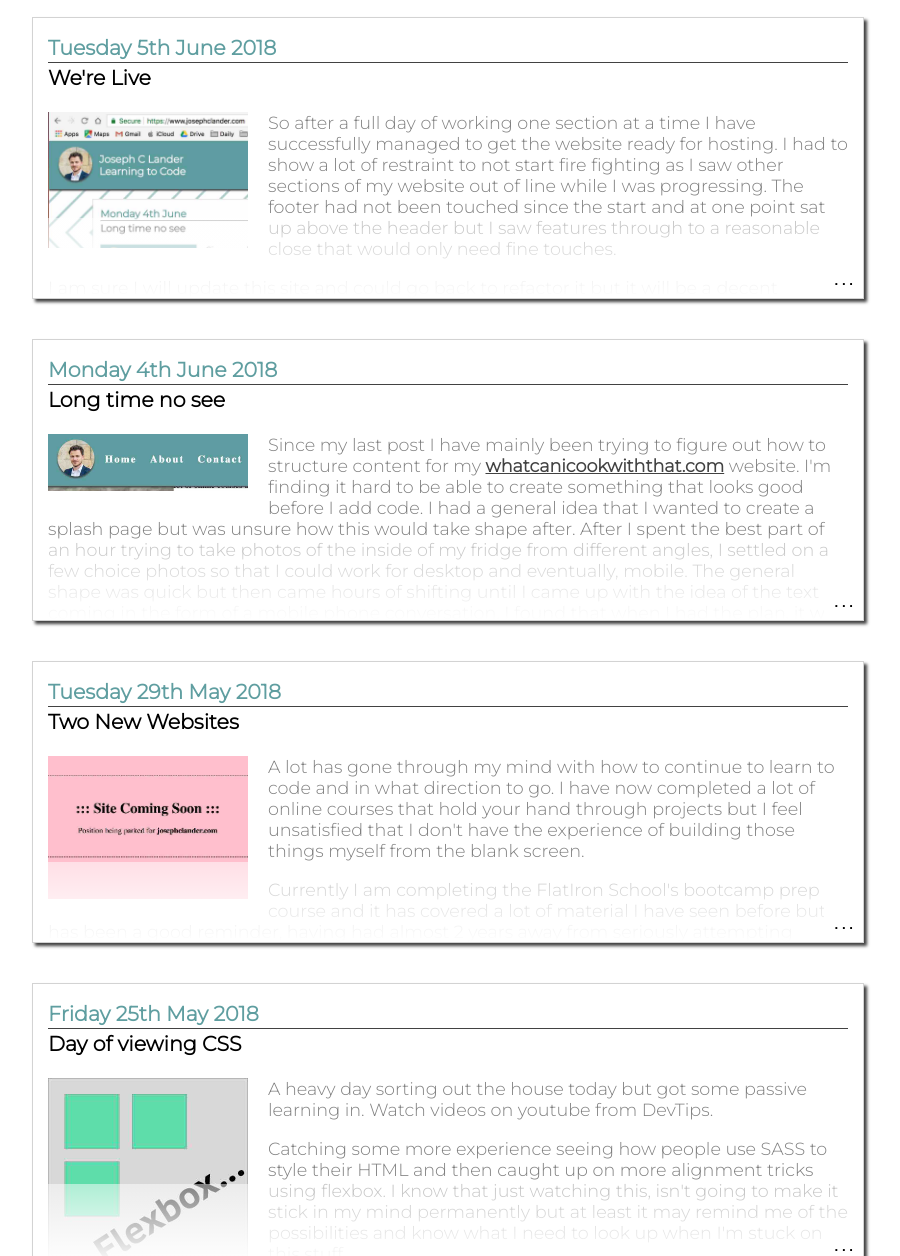
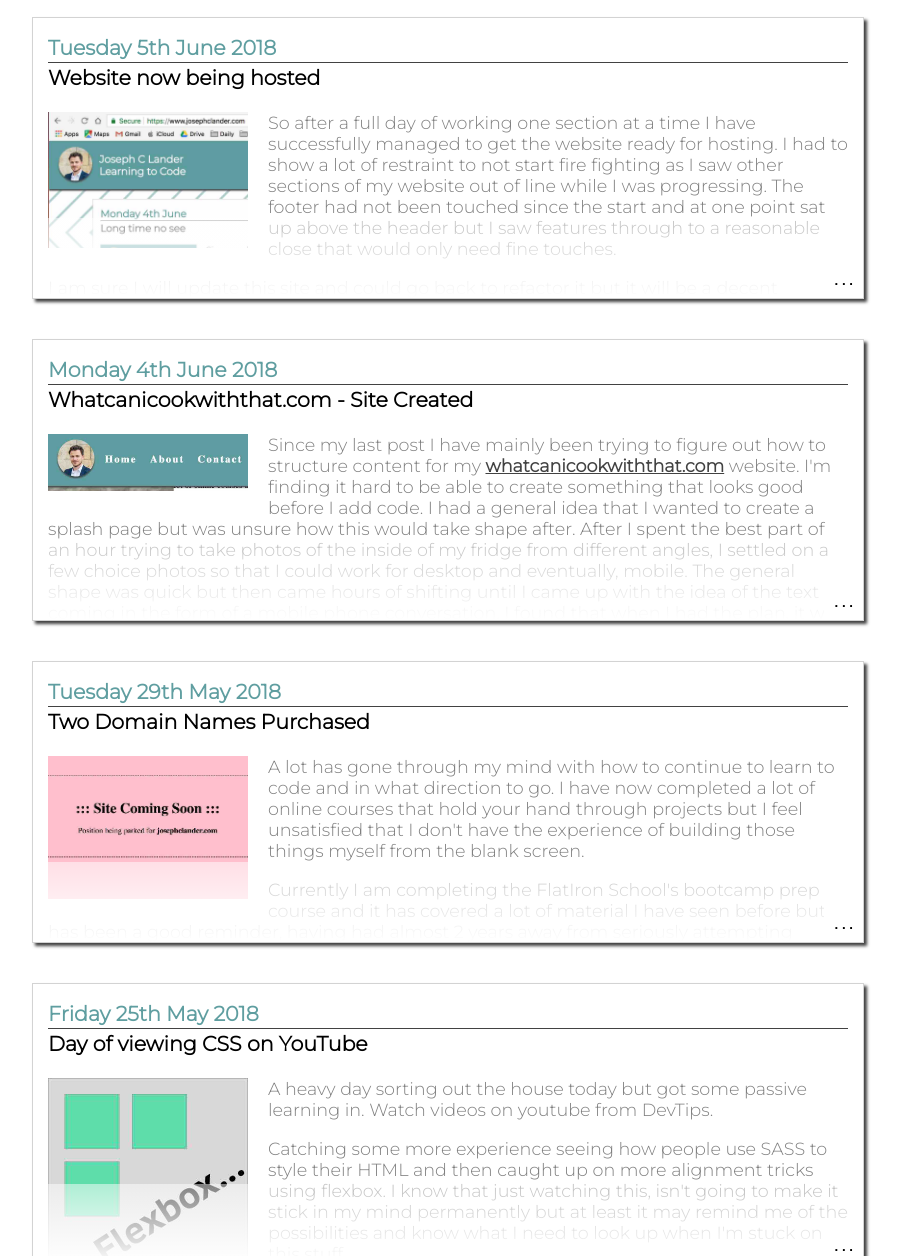
Before and after one commit to josephclander/WebBlog, a plain HTML site: page index.html in a window 1280 px wide. Shown: the part 3001-4257 px from the top of the page, without its empty margins (192-1092 px from the left). Drawn offline with nearby package versions, Linux system fonts and the light colour scheme.

Commit message:
Some post headlines made more informative

```diff
--- a/index.html
+++ b/index.html
@@ -181,17 +181,17 @@
 						<h3>Thursday 21st June 2018</h3>
 					</div>
 					<div class="article-title">
-						<h3>Roundup</h3>
+						<h3>Completing online courses</h3>
 					</div>
 					<div class="article clearfix">
 						<img class="post-photo" src="Images/fcc.jpg" alt="Free Code Camp Site">
 						<p>So this week has been busy and difficult to get through as many lessons as I would have liked to. However, I completed the few remaining lessons on <a href="https://flatironschool.com/">flatironschool.com</a> and it inspired me to look up more videos on the use of jQuery. It has led me to try out collapsible sections in my articles that work a little better than with the target selector. For future reference I placed my work in <a href="https://codepen.io/tidyjoe/pen/YvxaqK">Codepen</a> so that I can remind myself or use it as a component for future work. I have spelled out the issues I had in implementing it and where I could take it further there.</p>
 
-<p>I have now placed it onto my site in the updated form and am reasonably happy with it. Feeling like I’m writing a school science report, I would say that, if I were to try this again I would like to find a way to blur the text at the bottom of the page as it appears as if it has been cut off. I wasn’t able to successfully  do this with an inset box-shadow because I have a background colour (I think) which makes me think that I would need to add a div that also transitions on selection.</p>
+						<p>I have now placed it onto my site in the updated form and am reasonably happy with it. Feeling like I’m writing a school science report, I would say that, if I were to try this again I would like to find a way to blur the text at the bottom of the page as it appears as if it has been cut off. I wasn’t able to successfully  do this with an inset box-shadow because I have a background colour (I think) which makes me think that I would need to add a div that also transitions on selection.</p>
 
-<p>It feels bitter sweet to have finished all the labs on javaScript. While I liked the difficulty of the challenges, I mostly spent my time trying to figure out if issues occurred in my code because of a written error or a misunderstanding of the way the test had to be submitted, which wasn’t always consistent. This could double the amount of time spent on a challenge and obviously add greatly to self doubt. I imagine if I were working in a team, these would be issues that you would quickly communicate and solve.</p>
+						<p>It feels bitter sweet to have finished all the labs on javaScript. While I liked the difficulty of the challenges, I mostly spent my time trying to figure out if issues occurred in my code because of a written error or a misunderstanding of the way the test had to be submitted, which wasn’t always consistent. This could double the amount of time spent on a challenge and obviously add greatly to self doubt. I imagine if I were working in a team, these would be issues that you would quickly communicate and solve.</p>
 
-<p>I’m not ready to move onto the Ruby part of the induction and want to play with frontend a little more. I am going to head back to <a href="learn.freecodecamp.org">FreeCodeCamp</a> that I first completed some lessons for over two years ago. It looks like the site has been updated and looks pretty swish and it has a structured certification too.</p>
+						<p>I’m not ready to move onto the Ruby part of the induction and want to play with frontend a little more. I am going to head back to <a href="learn.freecodecamp.org">FreeCodeCamp</a> that I first completed some lessons for over two years ago. It looks like the site has been updated and looks pretty swish and it has a structured certification too.</p>
 					</div>
 				</article>
 				<article class="post reveal">
@@ -234,7 +234,7 @@
 						<h3>Tuesday 5th June 2018</h3>
 					</div>
 					<div class="article-title">
-						<h3>We're Live</h3>
+						<h3>Website now being hosted</h3>
 					</div>
 					<div class="article clearfix">
 						<img class="post-photo" src="Images/live.jpg" alt="Photo of new website">
@@ -249,7 +249,7 @@
 						<h3>Monday 4th June 2018</h3>
 					</div>
 					<div class="article-title">
-						<h3>Long time no see</h3>
+						<h3>Whatcanicookwiththat.com - Site Created</h3>
 					</div>
 					<div class="article clearfix">
 						<img class="post-photo" src="Images/newheader.jpg" alt="Updated header photo">
@@ -265,7 +265,7 @@
 						<h3>Tuesday 29th May 2018</h3>
 					</div>
 					<div class="article-title">
-						<h3>Two New Websites</h3>
+						<h3>Two Domain Names Purchased</h3>
 					</div>
 					<div class="article clearfix">
 						<img class="post-photo" src="Images/newSite.jpg" alt="screen shot of new profile site">
@@ -282,7 +282,7 @@
 						<h3>Friday 25th May 2018</h3>
 					</div>
 					<div class="article-title">
-						<h3>Day of viewing CSS</h3>
+						<h3>Day of viewing CSS on YouTube</h3>
 					</div>
 					<div class="article clearfix">
 
```
